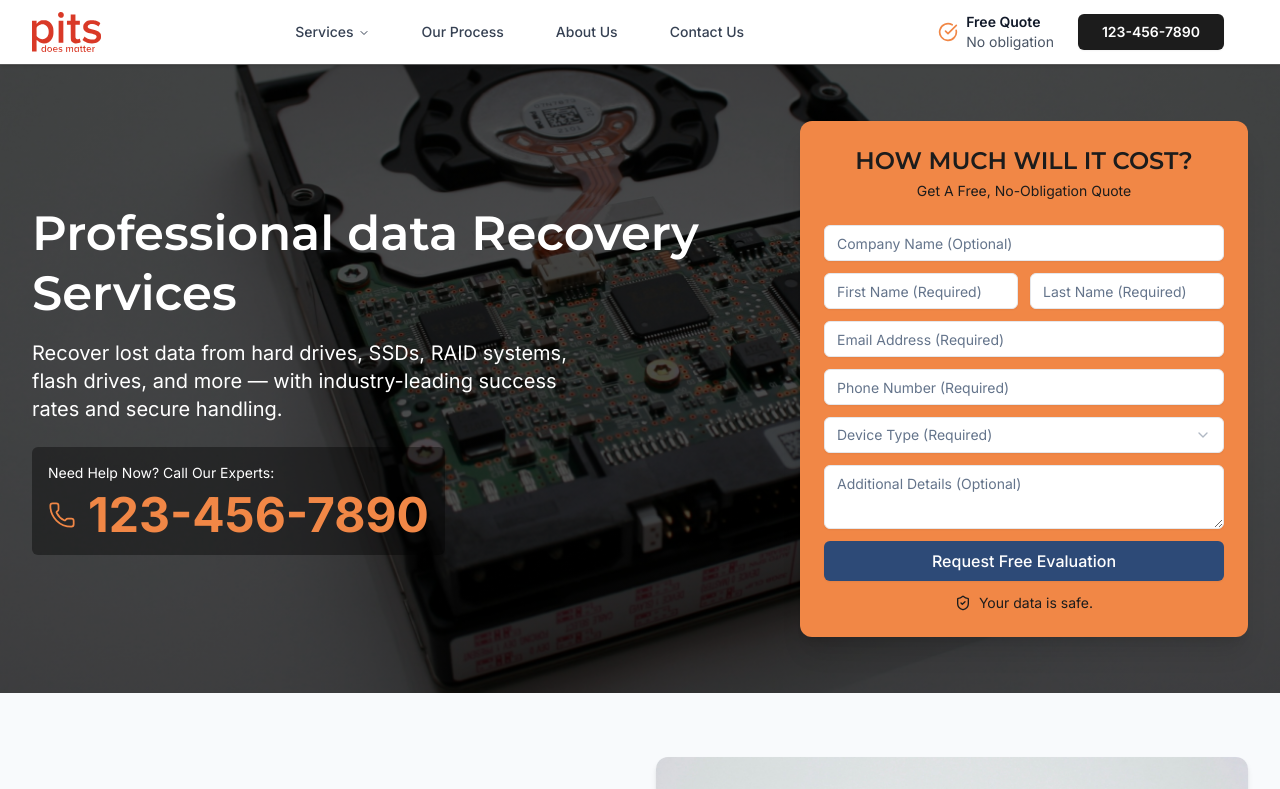
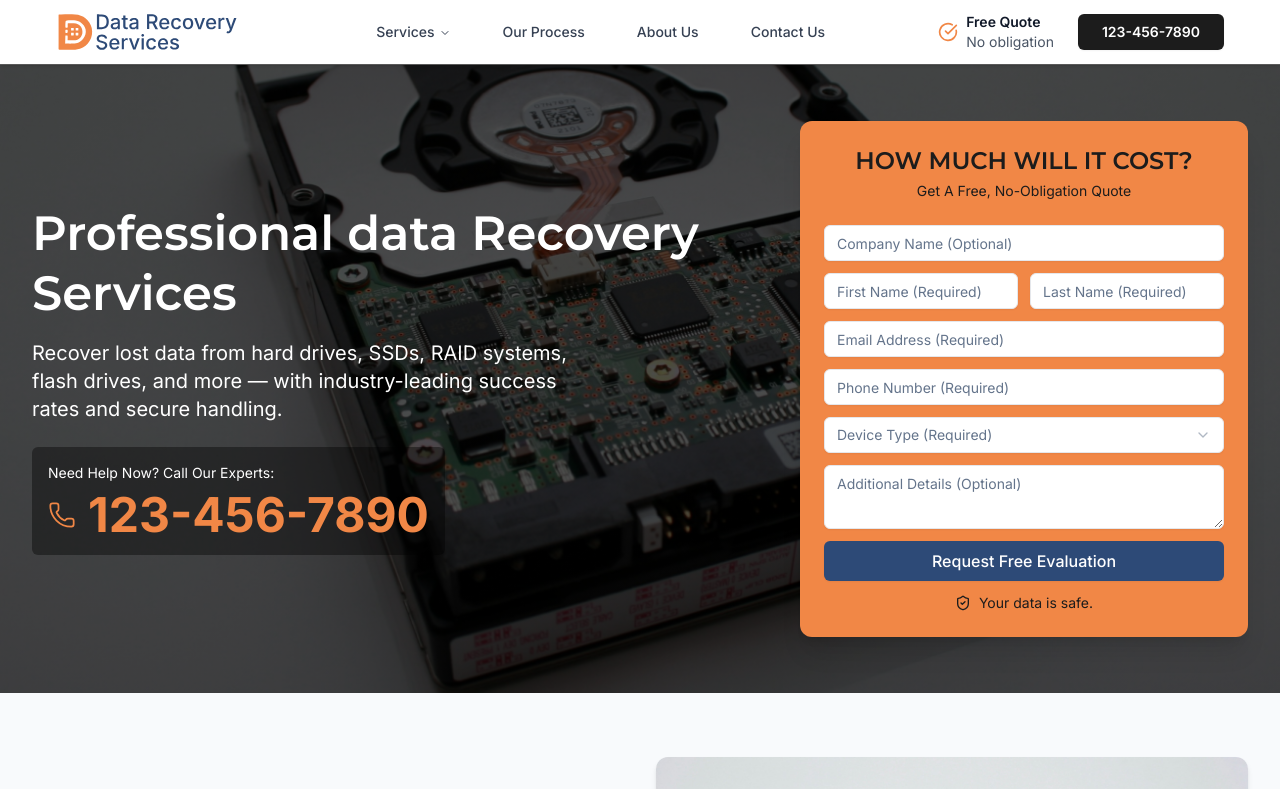
Before and after one commit to arafatpits/data-recovery-services, a Next.js app: page / in a window 1280 px wide. Shown: the top 789 px of the page. Built offline with nearby package versions, Linux system fonts and the light colour scheme.

Commit message:
logo updated

```diff
--- a/src/components/layout/footer.js
+++ b/src/components/layout/footer.js
@@ -7,7 +7,7 @@ export default function Footer() {
         <div className="md:flex md:justify-between md:items-start gap-12">
           <div className="mb-10 md:mb-0 max-w-md">
             <a href="/" className="flex items-center mb-4">
-              <Image src="/images/logo.svg" alt="Company Logo" width={140} height={36} />
+              <Image src="/images/drs-logo.svg" alt="Company Logo" width={250} height={36} />
             </a>
             <p className="text-base leading-relaxed">
               PITS Global Data Recovery Services is a trusted leader in secure data retrieval solutions,
--- a/src/components/layout/header.js
+++ b/src/components/layout/header.js
@@ -36,11 +36,11 @@ export default function Header() {
           <div className="flex-shrink-0">
             <Link href="/" className="flex items-center">
               <Image
-                src="/images/logo.svg"
+                src="/images/drs-logo.svg"
                 alt="Company Logo"
-                width={150}
+                width={250}
                 height={40}
-                className="h-10 w-auto object-contain"
+                className="h-20 w-auto object-contain"
                 priority
               />
             </Link>
```
Also changed, not shown: public/images/drs-favicon.svg (added), public/images/drs-logo.svg (added).
